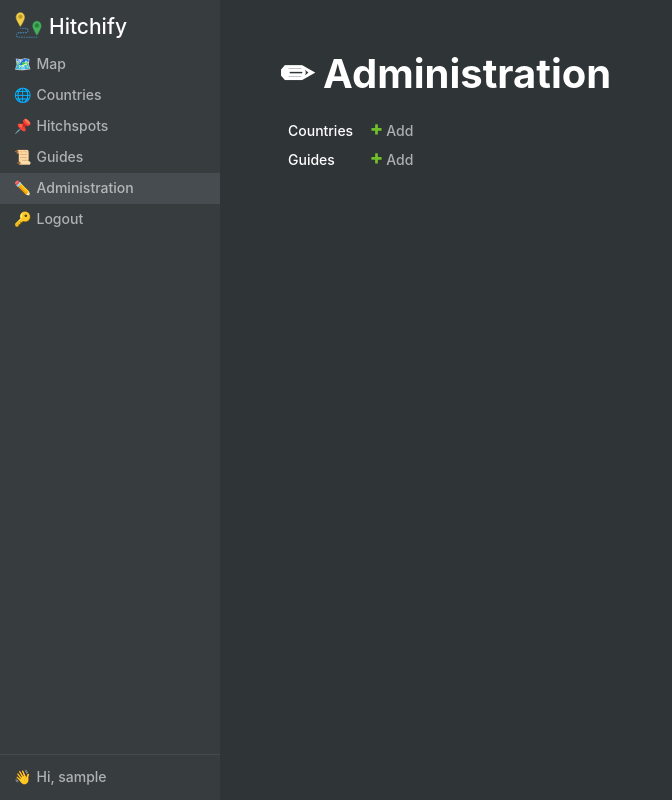
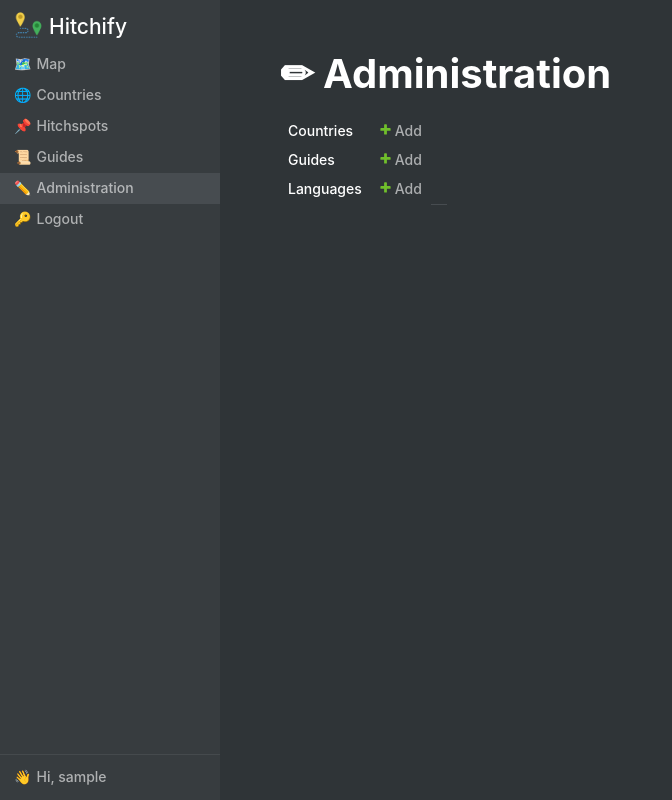
Before and after one commit to mhalaida/hitchifyPY, a Django app: page /administration/ in a window 1280 px wide. Shown: the whole page, without its empty margins (0-672 px from the left). Run offline with Django 3.2, Linux system fonts and the light colour scheme; the visitor is signed in with stand-in values (Sample User, id 1); some libraries are stand-ins or nearby versions.

Commit message:
Language can now be added through custom admin page

```diff
--- a/hitchify/forms.py
+++ b/hitchify/forms.py
@@ -34,6 +34,12 @@ class AddCountryForm(forms.ModelForm):
         fields = ['country_name', 'short_description', 'national_currency']
 
 
+class AddLanguageForm(forms.ModelForm):
+    class Meta:
+        model = models.Language
+        fields = ['language_name']
+
+
 class CustomSignUpForm(UserCreationForm):
 
     first_name = forms.CharField()
--- a/hitchify/templates/administration.html
+++ b/hitchify/templates/administration.html
@@ -28,6 +28,14 @@
                     {# <a href="#" class="changelink">Change</a> #}
                 </td>
             </tr>
+            <tr>
+                <td>
+                    Languages
+                </td>
+                <td>
+                    <a href="#" class="addlink" onclick="add('language'); return false">Add</a>
+                </td>
+            </tr>
         </table>
 
     </div>
@@ -36,6 +44,9 @@
     </div>
 
     <div id="dialog_g" style="display: none">
+    </div>
+
+    <div id="dialog_l" style="display: none">
     </div>
 
     <script>
@@ -64,6 +75,14 @@
             '<button type="submit" class="button-style">Add</button>' +
             '</form>';
 
+        let form_language = '<form action="/add_language/" method="post">' +
+            '{% csrf_token %}' +
+            'Language name:<br>' +
+            '<input name="language_name">' +
+            '<br>' +
+            '<button type="submit" class="button-style">Add</button>' +
+            '</form>';
+
         function add(to) {
             switch (to) {
                 case "country":
@@ -73,7 +92,7 @@
                     $("#dialog_c").dialog({
                         width: 550,
                         modal: true,
-                            position: { my: "center", at: "top+300", of: window }
+                        position: {my: "center", at: "top+300", of: window}
                     });
 
                     break;
@@ -85,10 +104,23 @@
                     $("#dialog_g").dialog({
                         width: 550,
                         modal: true,
-                            position: { my: "center", at: "top+400", of: window }
+                        position: {my: "center", at: "top+400", of: window}
                     });
 
                     break;
+
+                case "language":
+                    $('#dialog_l').prop('title', 'Add new language');
+                    $('#dialog_l').html(form_language);
+
+                    $("#dialog_l").dialog({
+                        width: 550,
+                        modal: true,
+                        position: {my: "center", at: "top+400", of: window}
+                    });
+
+                    break;
+
             }
         }
     </script>
--- a/hitchify/urls.py
+++ b/hitchify/urls.py
@@ -16,6 +16,8 @@ urlpatterns = [
     path('country/<country_id>/add_post/', views.add_post, name='add_post'),
     path('country/<country_id>/edit', views.edit_country, name='edit_country'),
     path('add_country/', views.add_country, name='add_country'),
+
+    path('add_language/', views.add_language, name='add_language'),
 
     path('hitchspots/', views.hitchspots, name='hitchspots'),
     path('hitchspot/<hitchspot_id>', views.hitchspot, name='hitchspot'),
--- a/hitchify/views.py
+++ b/hitchify/views.py
@@ -471,6 +471,23 @@ def del_comment_hitchspot(request, hitchspot_id):
     return redirect('hitchspot', hitchspot_id)
 
 
+@permission_required('hitchify.add_language')
+def add_language(request):
+
+    if request.method == 'POST':
+        form = forms.AddLanguageForm(request.POST)
+        if form.is_valid():
+
+            language_name = request.POST['language_name']
+
+            with connection.cursor() as cursor:
+                cursor.execute('INSERT INTO language (language_name) '
+                               'VALUES (%s)',
+                               [language_name])
+
+    return redirect(administration)
+
+
 @permission_required('hitchify.add_country')
 def add_country(request):
 
```
Lines whose indentation alone changed are shown as unchanged.
